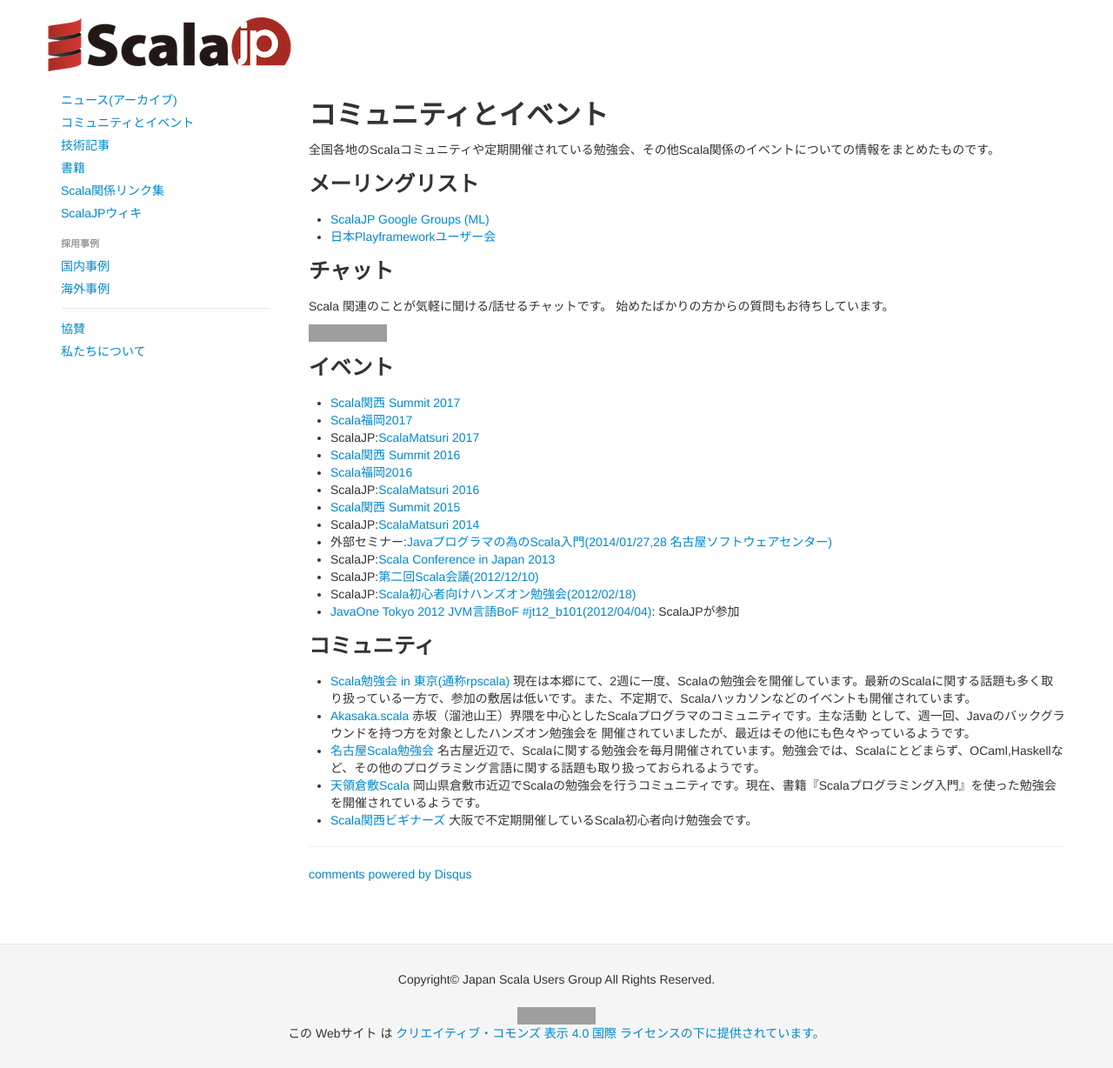
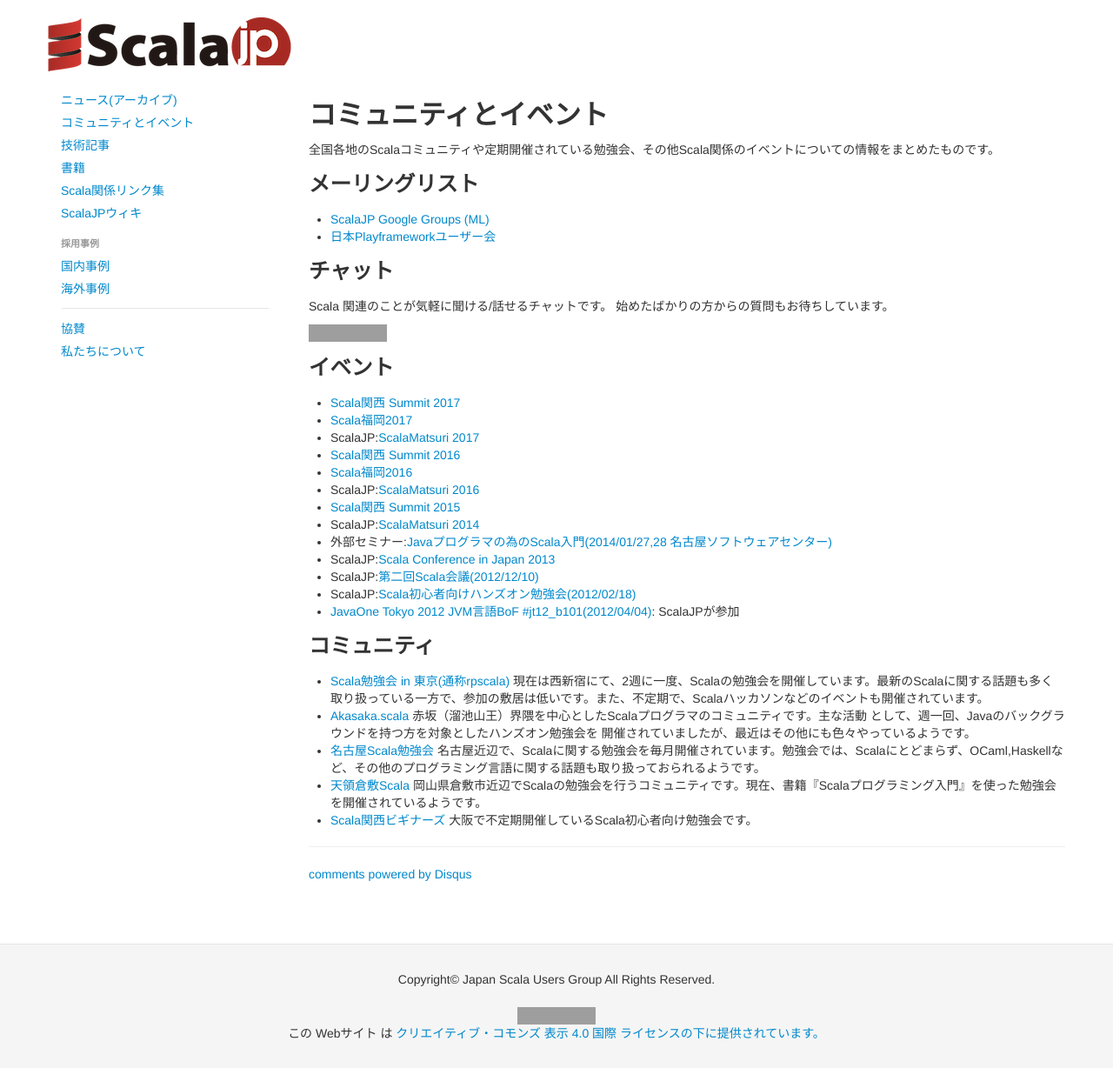
Before and after one commit to scalajp/scalajp, a Jekyll site: the page built from communities.md, in a window 1280 px wide. Shown: the whole page at 87% size. Built offline with Jekyll 4.4.1, drawn with Linux system fonts in a browser that asks for light colours; nearby versions of some CDN libraries; comment, search, counter and statistics services are not loaded; grey boxes are pictures that could not be loaded.

Commit message:
fix rpscala link

```diff
--- a/communities.md
+++ b/communities.md
@@ -38,7 +38,7 @@
 
 ### コミュニティ
 
-* [Scala勉強会 in 東京(通称rpscala)](http://www.scala-users.org/shibuya/index.php) 現在は本郷にて、2週に一度、Scalaの勉強会を開催しています。最新のScalaに関する話題も多く取り扱っている一方で、参加の敷居は低いです。また、不定期で、Scalaハッカソンなどのイベントも開催されています。
+* [Scala勉強会 in 東京(通称rpscala)](https://rpscala.connpass.com) 現在は西新宿にて、2週に一度、Scalaの勉強会を開催しています。最新のScalaに関する話題も多く取り扱っている一方で、参加の敷居は低いです。また、不定期で、Scalaハッカソンなどのイベントも開催されています。
 * [Akasaka.scala](http://akskscala.github.com/) 赤坂（溜池山王）界隈を中心としたScalaプログラマのコミュニティです。主な活動 として、週一回、Javaのバックグラウンドを持つ方を対象としたハンズオン勉強会を 開催されていましたが、最近はその他にも色々やっているようです。
 * [名古屋Scala勉強会](https://groups.google.com/group/NagoyaScala?hl=ja) 名古屋近辺で、Scalaに関する勉強会を毎月開催されています。勉強会では、Scalaにとどまらず、OCaml,Haskellなど、その他のプログラミング言語に関する話題も取り扱っておられるようです。
 * [天領倉敷Scala](http://tenryo-kurashiki-scala.appspot.com/) 岡山県倉敷市近辺でScalaの勉強会を行うコミュニティです。現在、書籍『Scalaプログラミング入門』を使った勉強会を開催されているようです。
```
